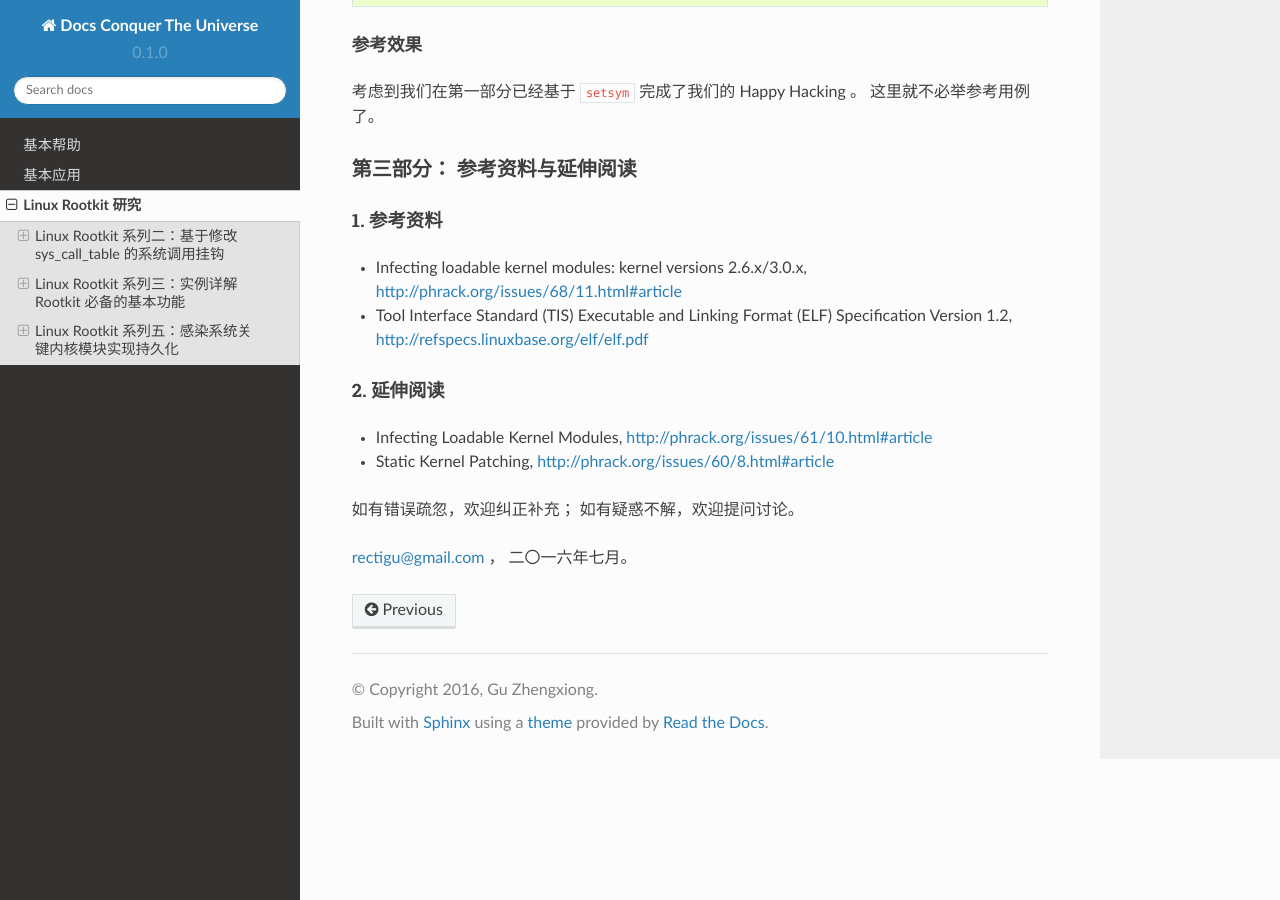
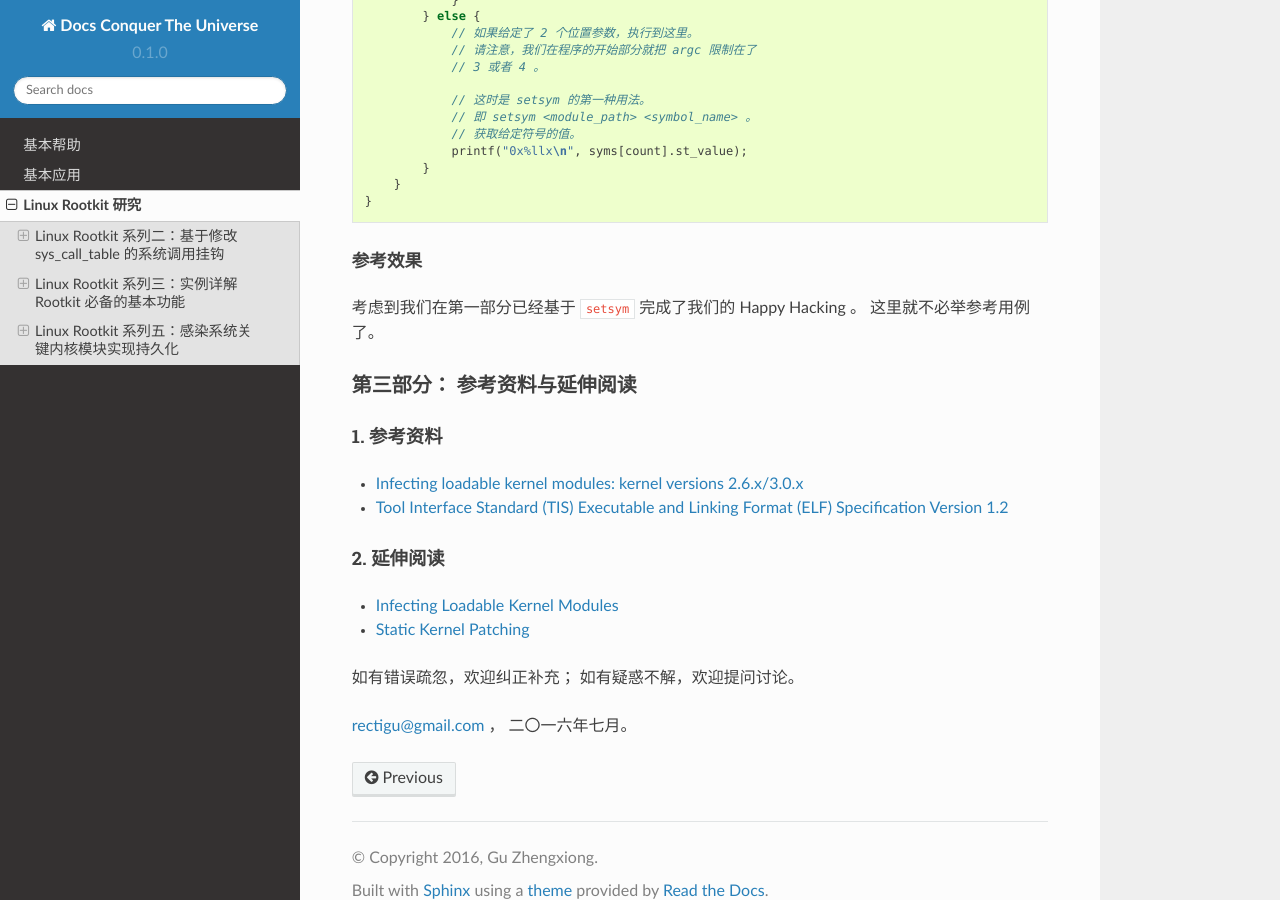
Before and after one commit to LibreCrops/docs-conquer-the-universe, a Sphinx documentation site: the page built from source/rootkit.rst, in a window 1280 px wide and 900 px high, scrolled down 41714 px. Built offline with Sphinx 7.4.7 and the Read the Docs theme 2.0.0, drawn with Linux system fonts in a browser that asks for light colours; formulas are drawn with MathJax 3; some of the changed text lies outside the part shown.

Commit message:
Minor: Fixed a typo and refined links.

```diff
--- a/source/rootkit.rst
+++ b/source/rootkit.rst
@@ -2259,14 +2267,14 @@ ELF 头部有两种， 即 ``Elf32_Ehdr`` （32 比特 ELF 文件头部）
 1. 参考资料
 +++++++++++
 
-- Infecting loadable kernel modules: kernel versions 2.6.x/3.0.x, http://phrack.org/issues/68/11.html#article
-- Tool Interface Standard (TIS) Executable and Linking Format (ELF) Specification Version 1.2, http://refspecs.linuxbase.org/elf/elf.pdf
+- `Infecting loadable kernel modules: kernel versions 2.6.x/3.0.x <http://phrack.org/issues/68/11.html#article>`_
+- `Tool Interface Standard (TIS) Executable and Linking Format (ELF) Specification Version 1.2 <http://refspecs.linuxbase.org/elf/elf.pdf>`_
 
 2. 延伸阅读
 +++++++++++
 
-- Infecting Loadable Kernel Modules, http://phrack.org/issues/61/10.html#article
-- Static Kernel Patching, http://phrack.org/issues/60/8.html#article
+- `Infecting Loadable Kernel Modules <http://phrack.org/issues/61/10.html#article>`_
+- `Static Kernel Patching <http://phrack.org/issues/60/8.html#article>`_
 
 
 如有错误疏忽，欢迎纠正补充；
```
Also changed, not shown: other parts of source/rootkit.rst (+11 -3 lines).
